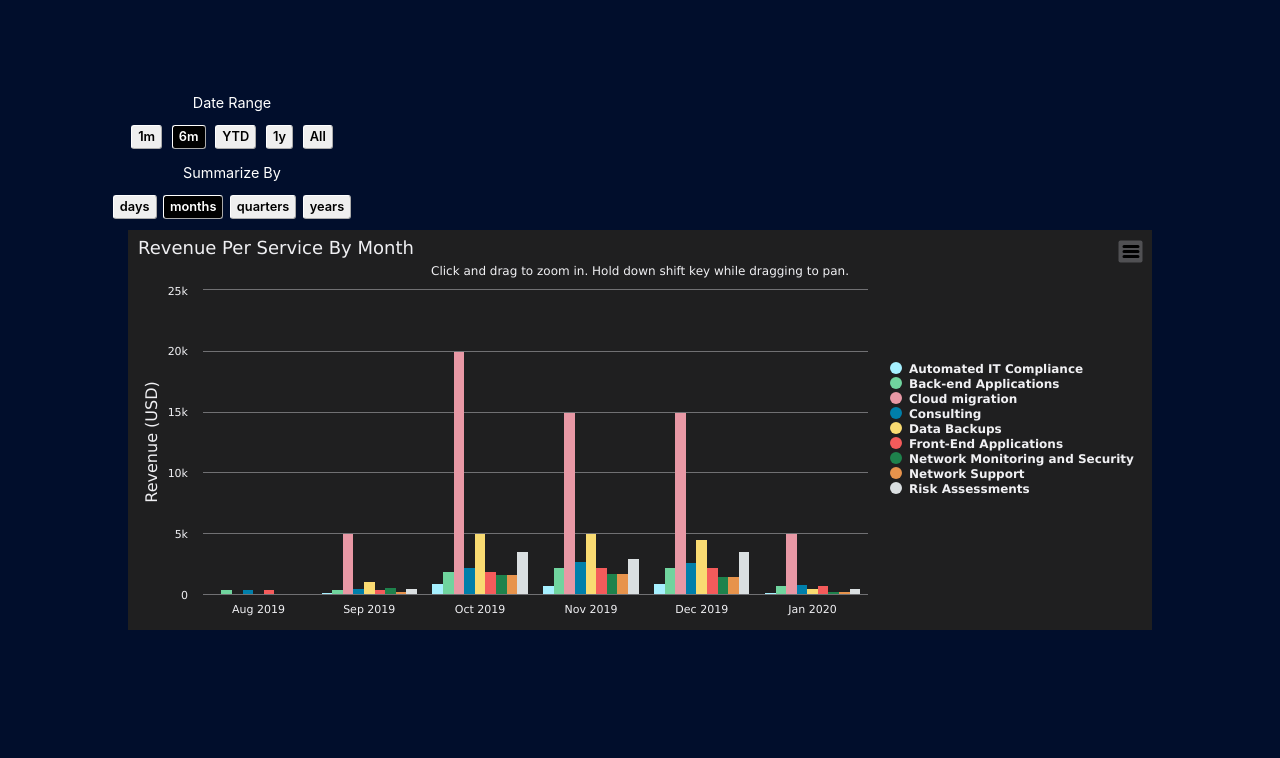
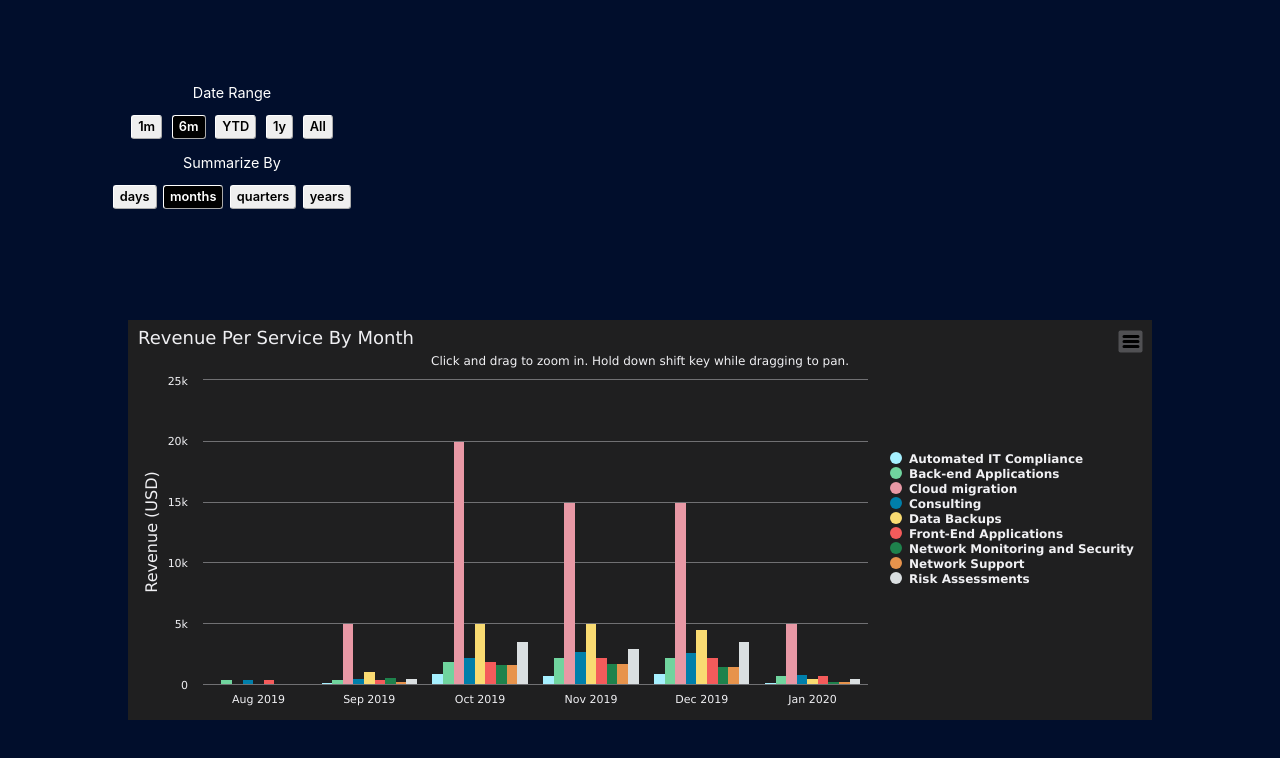
Before and after one commit to SeanPhilippi/revenue-insights, a React (Create React App) app: page / in a window 1280 px wide. Shown: the top 758 px of the page. Built offline with nearby package versions, Linux system fonts and the light colour scheme.

Commit message:
css changes

```diff
--- a/src/App.css
+++ b/src/App.css
@@ -5,7 +5,7 @@
 .App {
   background-color: #010e2c;
   text-align: center;
-  height: 90vh;
+  height: 100vh;
 }
 
 .App-link {
--- a/src/components/RevenueChart/ChartSelect.js
+++ b/src/components/RevenueChart/ChartSelect.js
@@ -7,11 +7,11 @@
     <AppContext.Consumer>
       {
         ({ handleChartSelect, currentChart }) => (
-          <div className="chart-select">
-            <label className="text-white">
+          <div className='chart-select'>
+            <label className='text-white'>
               Date Range
             </label>
-            <div className="d-flex justify-content-between mb-2">
+            <div className='d-flex justify-content-between mb-2'>
               {chartOptions.map((option, i) => (
                   <button
                     key={ `${option}-${i}` }
--- a/src/components/RevenueChart/RevenueChart.css
+++ b/src/components/RevenueChart/RevenueChart.css
@@ -1,6 +1,22 @@
+html {
+  height: 100vh;
+}
+
+body {
+  height: 100%;
+}
+
+#root {
+  height: 100%;
+}
+
 .chart-container {
   width: 80%;
+  height: 80%;
   margin: auto;
+  display: flex;
+  flex-direction: column;
+  justify-content: space-between;
 }
 
 .chart-select {
--- a/src/components/RevenueChart/RevenueChart.js
+++ b/src/components/RevenueChart/RevenueChart.js
@@ -13,25 +13,30 @@
 highchartsExporting(Highcharts);
 Highcharts.setOptions(revenueChartTheme);
 
-const RevenueChart = () => (
+const RevenueChart = () => {
+  return (
     <AppContext.Consumer>
       {
         ({ data, currentChart, dateFormat }) => {
           if (!data) return <Loading />
           return (
-          <div className="chart-container">
+            <div className='chart-container'>
+              <div className='settings'>
                 <ChartSelect />
                 <DateFormatSelect />
+              </div>
+              <div>
                 <HighchartsReact
                   highcharts={ Highcharts }
                   options={ revenueChartConfig(data, currentChart, dateFormat) }
                 />
               </div>
+            </div>
           )
         }
       }
     </AppContext.Consumer>
-);
-
+  )
+};
 
 export default RevenueChart;
--- a/src/components/RevenueChart/revenueChartConfig.js
+++ b/src/components/RevenueChart/revenueChartConfig.js
@@ -21,7 +21,7 @@
         }
       },
       panning: true,
-      panKey: 'shift'
+      panKey: 'shift',
     },
     navigation: {
       buttonOptions: {
```
Also changed, not shown: 2 other files (tests, documents, lock files or other folders). Lines whose indentation alone changed are shown as unchanged.
